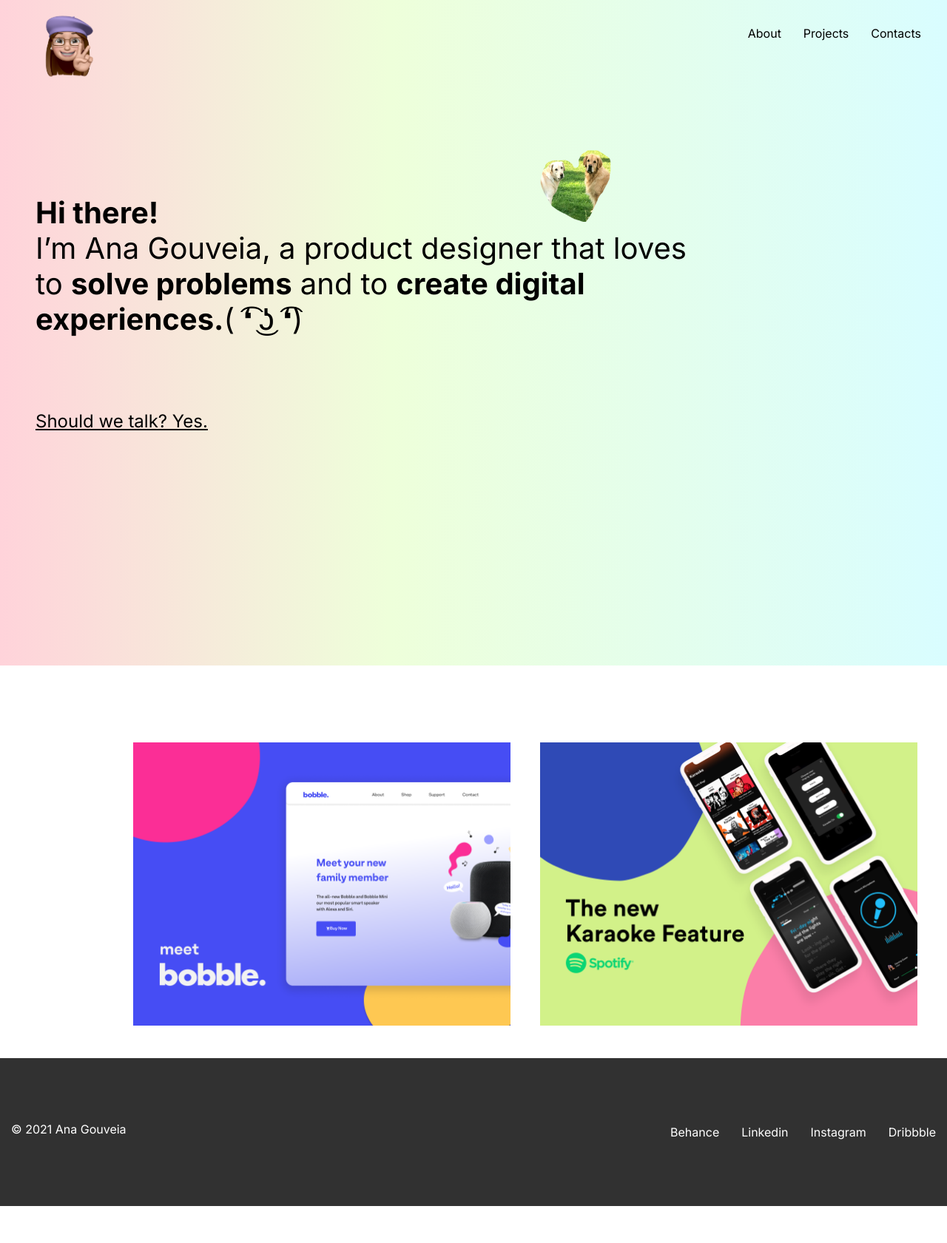
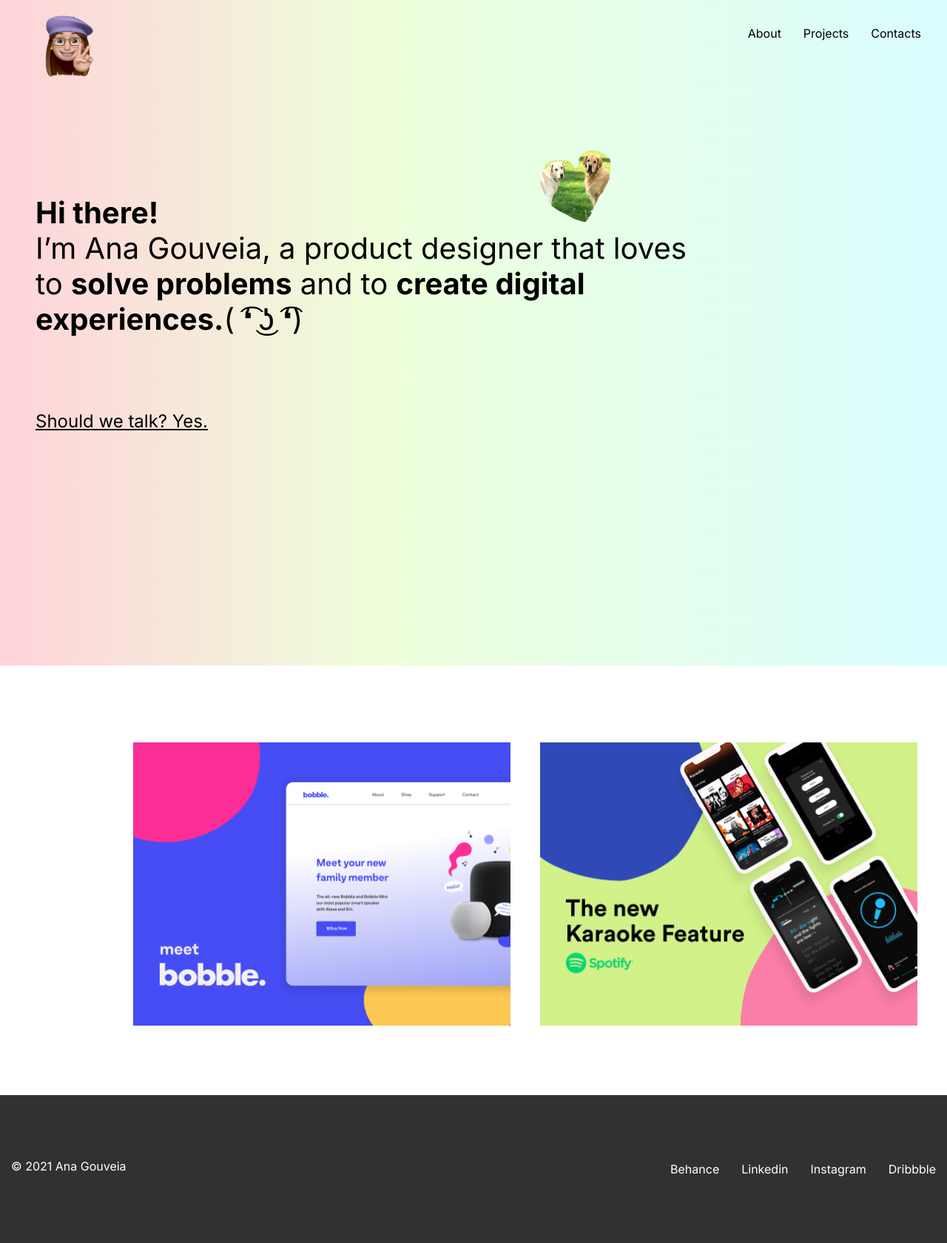
Before and after one commit to anagouveia16/projeto, a Jekyll site: the page built from index.html, in a window 1280 px wide. Shown: the whole page at 74% size. Built offline with Jekyll 4.4.1, drawn with Linux system fonts in a browser that asks for light colours; before the commit the page ends 1631 px from its top, so only the background shows below that.

Commit message:
Update myportfolio.scss

```diff
--- a/_sass/myportfolio.scss
+++ b/_sass/myportfolio.scss
@@ -5,9 +5,6 @@
     @include myfont;
     margin: 0;
     padding: 0;
-    /* display: grid;
-    grid-template-columns: 1fr 1fr;
-    grid-template-rows: 100px 1fr 100px;*/
 }
 
 ul {
@@ -26,6 +23,12 @@
 }
 
 
+
+
+
+
+/* HEADER */
+
 header {
     max-width: 100%;
     padding: 20px;
@@ -33,7 +36,7 @@
     ul {
         display: flex;
         flex-direction: row;
-        justify-content: flex-end; /*header fechado, confirmar quando responsividade */
+        justify-content: flex-end;
         li {
             @include nav-home;
             padding: 15px;
@@ -53,8 +56,6 @@
             }
 
 
-/* HOMEPAGE*/
-
 .memoji {
     position: absolute;
     height: 100px;
@@ -66,6 +67,11 @@
     }
 }
 
+
+
+
+
+/* HOMEPAGE*/
 
 .home-wrapper {
     .intro {
@@ -125,8 +131,11 @@
     background-color: white;
     margin-top: 500px;
     padding: 20px;
+}
 
-}
+
+
+
 
 
 /* FOOTER */
@@ -140,7 +149,6 @@
         flex-direction: row;
         justify-content: flex-start;
         padding-top: 110px;
-
         li {
             @include footer;
             padding: 15px;
@@ -150,7 +158,8 @@
                 list-style-type: none;
                 color: inherit;
             }
-    }    }
+        }
+    }
 }
 
 footer li:hover {
@@ -163,6 +172,10 @@
     left: 15px;
     color: $color-txt-footer;
 }
+
+
+
+
 
 
 /* PÁGINA ABOUT */
@@ -201,6 +214,9 @@
 }
 
 
+
+
+
 /* PÁGINA SELECTED */
 
 .selected-title {
@@ -208,7 +224,6 @@
     padding: 60px 50px 30px 20px;
 
 }
-
 
 .projects-list {
     list-style-type: none;
@@ -231,9 +246,8 @@
 
 }
 
-.project-title {
 
-}
+
 
 
 /* PÁGINA BOBBLE+SPOTIFY */
@@ -311,6 +325,9 @@
 }
 
 
+
+
+
 /* PÁGINA CONTACTS */
 
 .my-contacts {
@@ -357,8 +374,6 @@
             color: $color-btn-hover;
         }
     }
-
-
 }
 
 
@@ -385,6 +400,9 @@
         padding-top: 75px;
     }
 
+
+
+
     /* HOME INTRO */
 
 
@@ -408,7 +426,10 @@
     .white-bg {
         background-color: white;
         margin-top: 700px;
+        margin-bottom: 50px;
     }
+
+
 
 
     /* ABOUT PAGE */
@@ -425,6 +446,8 @@
        line-height: 24px;
 
     }
+
+
 
 
     /* SELECTED PROJECTS PAGE */
@@ -447,6 +470,9 @@
     .projects-list-img {
         max-width: 600px;
     }
+
+
+
 
     /* PROJECTS  PAGE */
 
```
